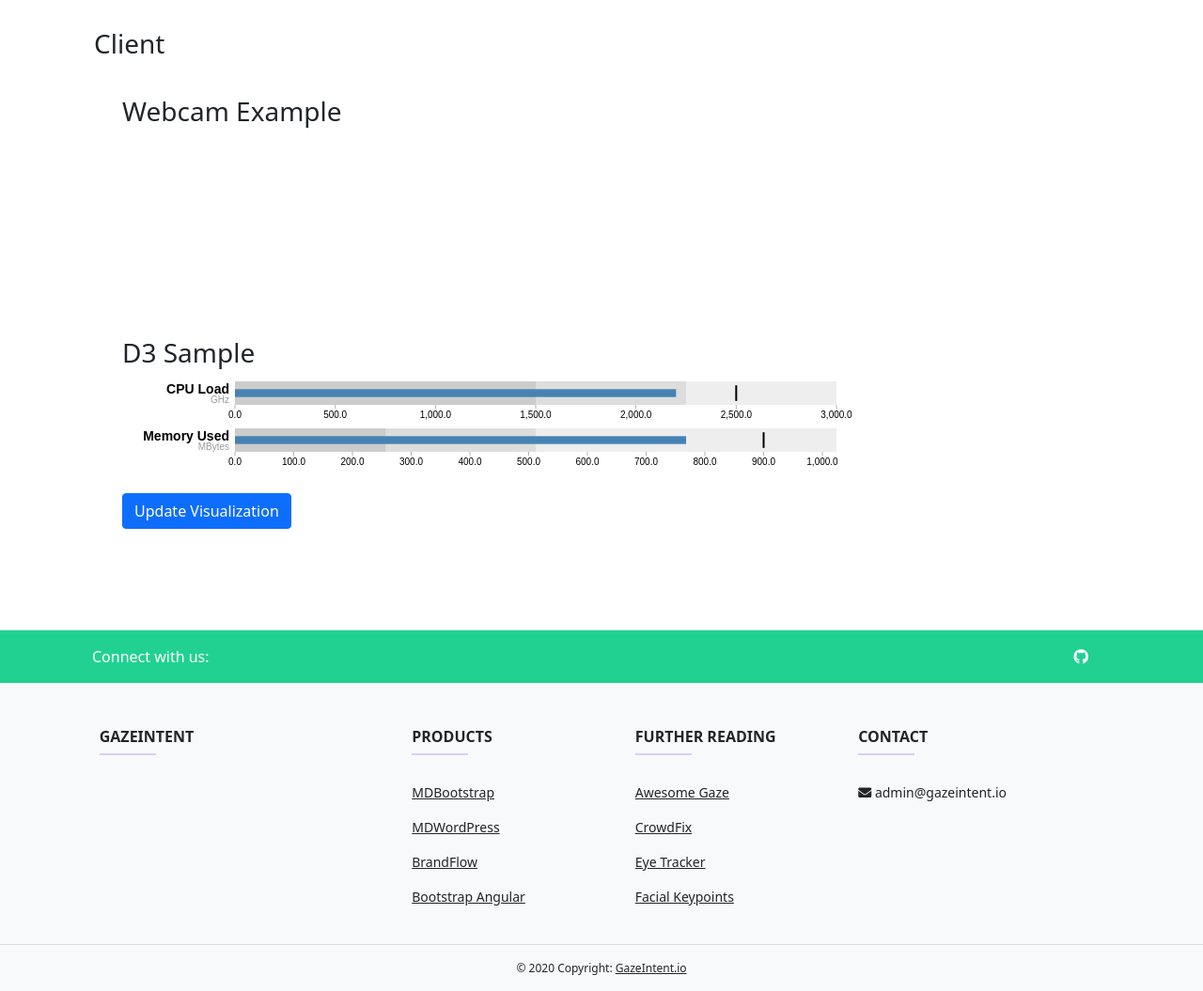
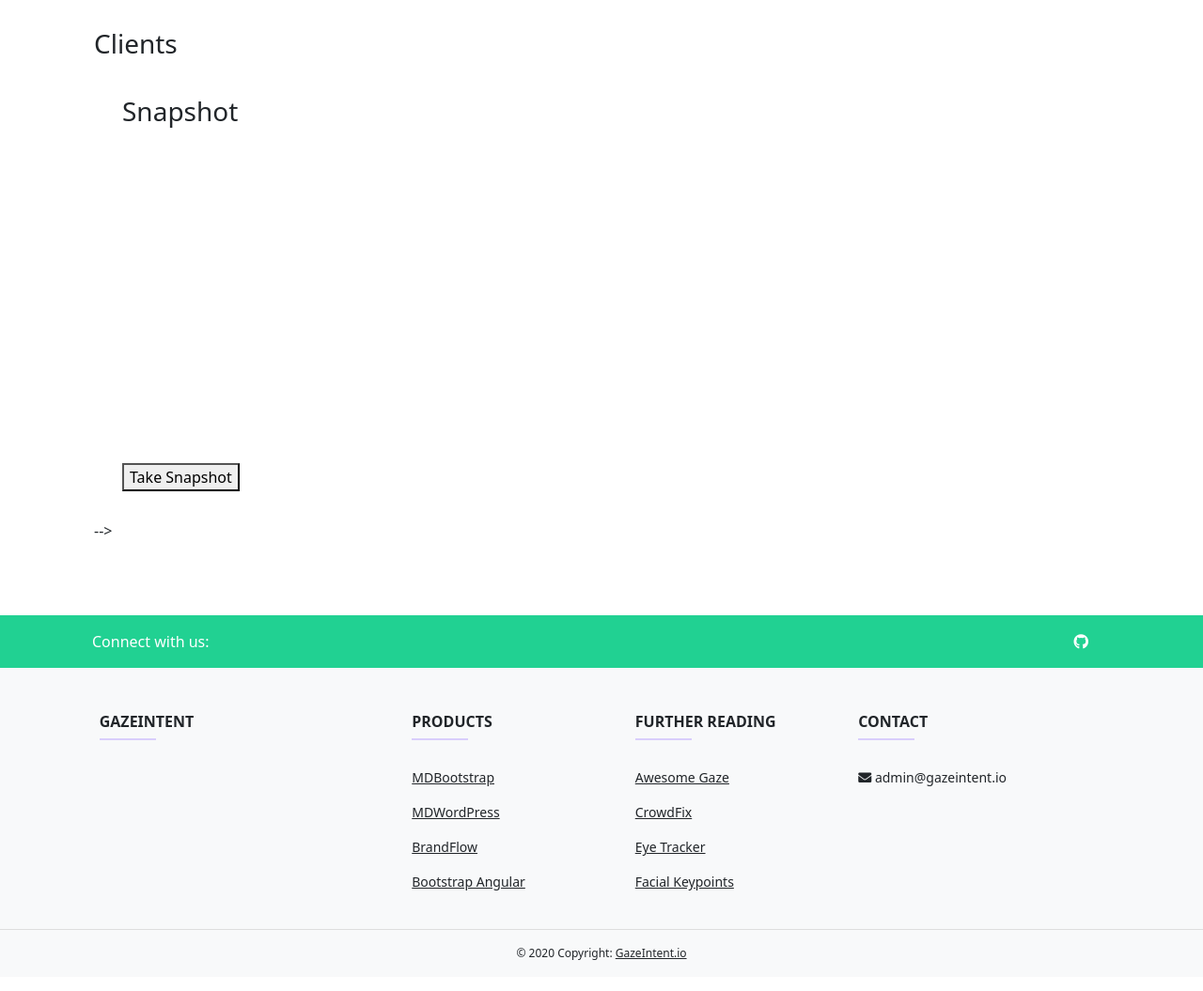
Before and after one commit to mpbunch/gazeintent, a Flask app: template app/templates/client.html in a window 1280 px wide. Shown: the part 56-1111 px from the top of the page at 94% size. After the commit the page ends 1078 px from the top, so only its background shows below. Run offline with Flask 2, Linux system fonts and the light colour scheme; the template is opened without the code that fills it, so the values that code supplies are empty; parts of the project's set-up code (start-up, migrations or seed data) failed here and were passed over; some libraries are stand-ins or nearby versions.

Commit message:
press button to take a picture

```diff
--- a/app/templates/client.html
+++ b/app/templates/client.html
@@ -2,11 +2,12 @@
 {% extends "layout.html" %}
 {% block content %}
 <div class="container section">
-    <h3>Client</h3>
+    <h3>Clients</h3>
     {{user.email_address}}
 
-    {% include "webcam.html" %}
+    {% include "snapshot.html" %}
+    <!-- {% include "webcam.html" %} -->
 
-    {% include "d3sample.html" %}
+    <!-- {% include "d3sample.html" %} -->
 </div>
 {% endblock %}
--- /dev/null
+++ b/app/templates/snapshot.html
@@ -0,0 +1,51 @@
+<div class="section">
+  <style>
+    #camera {
+      width: 350px;
+      height: 350px;
+    }
+  </style>
+
+  <h3>Snapshot</h3>
+
+  <body>
+    <div id="camera"></div>
+    <button onclick="take_snapshot(); myFunction();" name="button">Take Snapshot</button>
+    <div id="results">
+
+
+    </div>
+  </body>
+</div>
+
+<script src="https://cdnjs.cloudflare.com/ajax/libs/webcamjs/1.0.26/webcam.min.js"></script>
+
+<script>
+  // test loading the camera. Set the camera frame and then attach it to camera div
+  Webcam.set({
+    width: 350,
+    height: 350,
+    image_format: 'jpeg',
+    jpeg_quality: 90
+  });
+  Webcam.attach('#camera');
+
+  function take_snapshot() {
+    // capture the photo after clicking on "Take Snapshot" and load it to result div
+    Webcam.snap(function(data_uri) {
+      document.getElementById('results').innerHTML =
+        '<img src="' + data_uri + '"/>';
+        document.createElement("BUTTON");
+        document.body.appendChild(btn);
+    });
+
+  }
+
+  // function myFunction() {
+  //   var btn = document.createElement("BUTTON");
+  //   document.body.appendChild(btn);
+  //   // alert("Hello! I am an alert box!!");
+  //   const currentDiv = document.getElementById("camera");
+  //   document.body.insertBefore(btn, currentDiv);
+  // }
+</script>
--- a/app/templates/webcam.html
+++ b/app/templates/webcam.html
@@ -1,5 +1,5 @@
 <div class="section">
-    <h3>Webcam Example</h3>
+    <h3>Webcam Example Window</h3>
     <video autoplay="true" id="videoElement"></video>
 </div>
 
```
